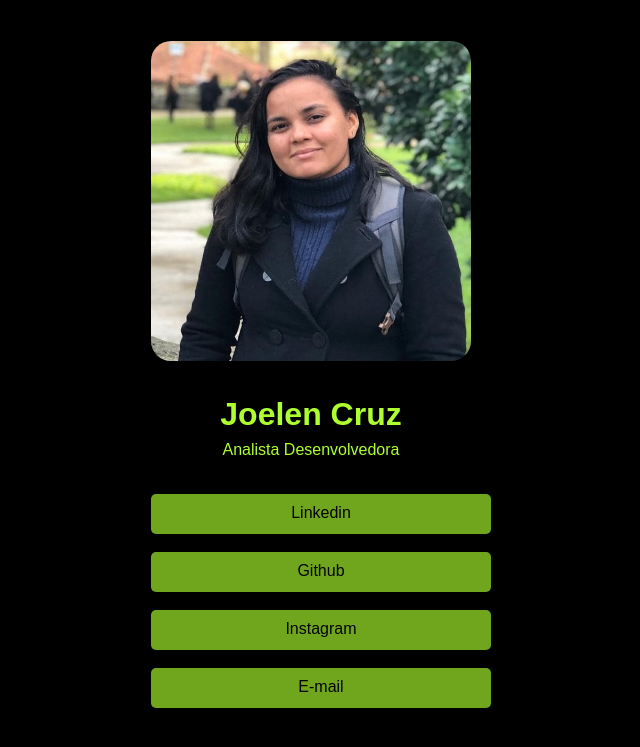
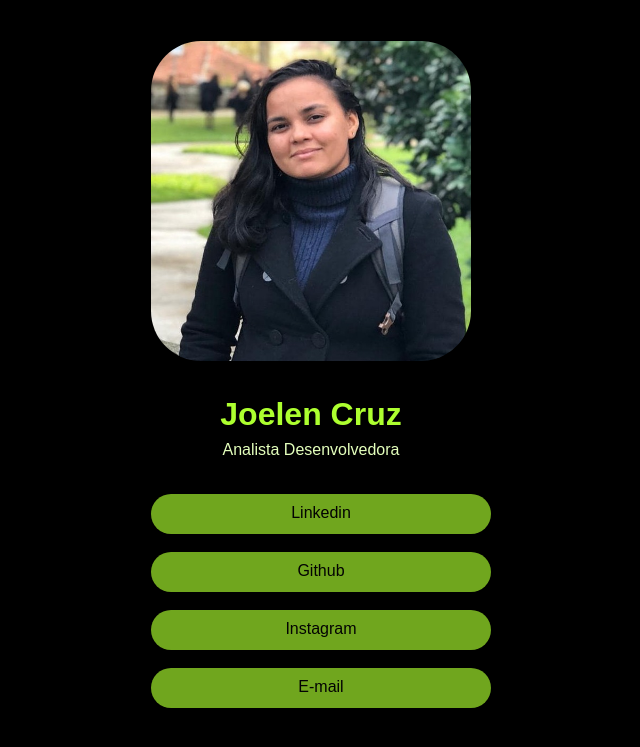
Before and after one commit to JoelenCruz/my-links, a plain HTML site: page index.html in a window 1280 px wide. Shown: the whole page, without its empty margins (329-969 px from the left). Drawn offline with Linux system fonts and the light colour scheme.

Commit message:
Update style.css

```diff
--- a/style.css
+++ b/style.css
@@ -8,7 +8,7 @@ body {
 }
 
 img {
-    border-radius: 20px;
+    border-radius: 50px;
     width: 320px;
     height: 320px;
 
@@ -23,7 +23,7 @@ h1{
 }
 
 p {
-    color: greenyellow;
+    color: rgb(228, 255, 188);
 }
 
 ul {
@@ -43,7 +43,12 @@ a {
     display: block;
     width: 320px;
     height: 20px;
-    border-radius: 5px;
+    border-radius: 50px;
+}
+
+a:hover {
+    background-color: gray;
+    color: white;
 }
 
 .container {
```
